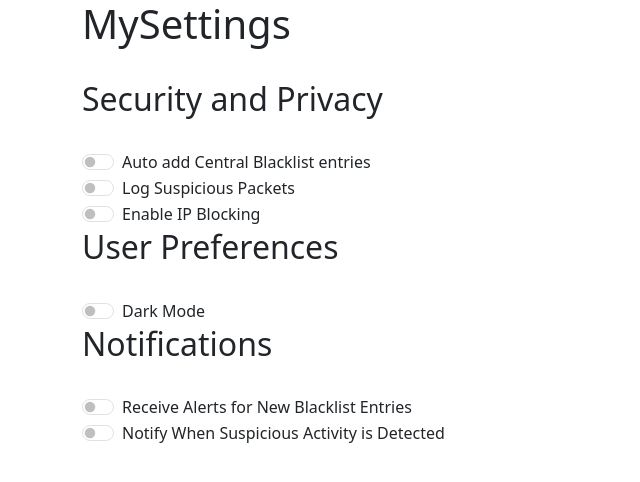
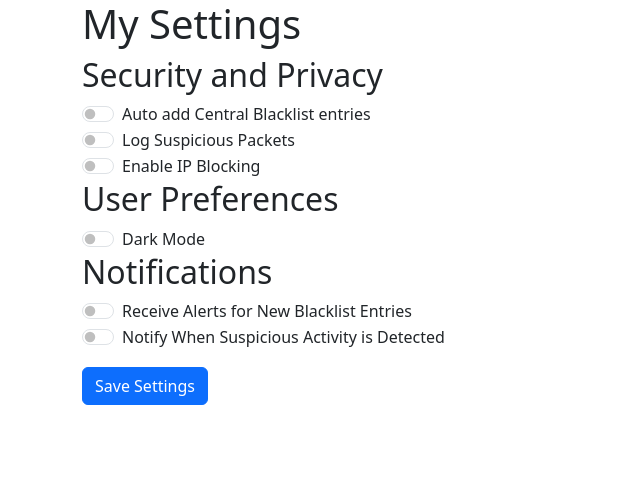
Before and after one commit to Gustav2/NetSparrow, a Django app: page /mysettings/ in a window 1280 px wide. Shown: the top 482 px of the page, without its empty margins (0-640 px from the left). Run offline with Django 4.2, Linux system fonts and the light colour scheme; the visitor is signed in with stand-in values (Sample User, id 1); data comes from the database, SQL or seed files in the repository.

Commit message:
fiks to mysettings

```diff
--- a/central_server/app/website/templates/mysettings.html
+++ b/central_server/app/website/templates/mysettings.html
@@ -2,77 +2,44 @@
 
 {% block content %}
 <div class="col-md-6 offset-md-3">
-    <h1>MySettings</h1>
-    <br/>
-
+    <h1>My Settings</h1>
+    <form id="settingsForm">
         <h2>Security and Privacy</h2>
-    <br/>
         <div class="form-check form-switch">
-        <input
-            class="form-check-input"
-            type="checkbox"
-            role="switch"
-            id="autoAddBlacklist"
-            {% if settings.auto_add_blacklist %}checked{% endif %}>
+            <input class="form-check-input" type="checkbox" id="autoAddBlacklist" {% if settings.auto_add_blacklist %}checked{% endif %}>
             <label class="form-check-label" for="autoAddBlacklist">Auto add Central Blacklist entries</label>
         </div>
         <div class="form-check form-switch">
-        <input
-            class="form-check-input"
-            type="checkbox"
-            role="switch"
-            id="logSuspiciousPackets"
-            {% if settings.log_suspicious_packets %}checked{% endif %}>
+            <input class="form-check-input" type="checkbox" id="logSuspiciousPackets" {% if settings.log_suspicious_packets %}checked{% endif %}>
             <label class="form-check-label" for="logSuspiciousPackets">Log Suspicious Packets</label>
         </div>
         <div class="form-check form-switch">
-        <input
-            class="form-check-input"
-            type="checkbox"
-            role="switch"
-            id="enableIpBlocking"
-            {% if settings.enable_ip_blocking %}checked{% endif %}>
+            <input class="form-check-input" type="checkbox" id="enableIpBlocking" {% if settings.enable_ip_blocking %}checked{% endif %}>
             <label class="form-check-label" for="enableIpBlocking">Enable IP Blocking</label>
         </div>
 
         <h2>User Preferences</h2>
-    <br/>
         <div class="form-check form-switch">
-        <input
-            class="form-check-input"
-            type="checkbox"
-            role="switch"
-            id="darkMode"
-            {% if settings.dark_mode %}checked{% endif %}>
+            <input class="form-check-input" type="checkbox" id="darkMode" {% if settings.dark_mode %}checked{% endif %}>
             <label class="form-check-label" for="darkMode">Dark Mode</label>
         </div>
 
         <h2>Notifications</h2>
-    <br/>
         <div class="form-check form-switch">
-        <input
-            class="form-check-input"
-            type="checkbox"
-            role="switch"
-            id="notifyBlacklistUpdates"
-            {% if settings.notify_blacklist_updates %}checked{% endif %}>
+            <input class="form-check-input" type="checkbox" id="notifyBlacklistUpdates" {% if settings.notify_blacklist_updates %}checked{% endif %}>
             <label class="form-check-label" for="notifyBlacklistUpdates">Receive Alerts for New Blacklist Entries</label>
         </div>
         <div class="form-check form-switch">
-        <input
-            class="form-check-input"
-            type="checkbox"
-            role="switch"
-            id="notifySuspiciousActivity"
-            {% if settings.notify_suspicious_activity %}checked{% endif %}>
+            <input class="form-check-input" type="checkbox" id="notifySuspiciousActivity" {% if settings.notify_suspicious_activity %}checked{% endif %}>
             <label class="form-check-label" for="notifySuspiciousActivity">Notify When Suspicious Activity is Detected</label>
         </div>
+        <button type="button" id="saveSettings" class="btn btn-primary mt-3">Save Settings</button>
+    </form>
 </div>
 {% endblock %}
 
 <script>
-    document.querySelectorAll('.form-check-input').forEach(toggle => {
-        toggle.addEventListener('change', () => {
+document.getElementById('saveSettings').addEventListener('click', () => {
     const settings = {
         auto_add_blacklist: document.getElementById('autoAddBlacklist').checked,
         log_suspicious_packets: document.getElementById('logSuspiciousPackets').checked,
@@ -91,10 +58,7 @@
         body: JSON.stringify(settings)
     })
     .then(response => response.json())
-            .then(data => {
-                console.log(data.message || data.error);
-            })
-            .catch(error => console.error('Error:', error));
-        });
+    .then(data => alert(data.message || data.error))
+    .catch(error => alert('Error: ' + error.message));
 });
 </script>
--- a/central_server/app/website/views.py
+++ b/central_server/app/website/views.py
@@ -66,10 +66,8 @@ def myblacklist_view(request):
 def mysettings(request):
     if request.user.is_authenticated:
         settings, created = MySettings.objects.get_or_create(user=request.user)
-
         return render(request, 'mysettings.html', {'settings': settings})
-    else:
-        return redirect('login')
+    return redirect('login')
 
 
 def add_to_my_blacklist(request, blacklist_id):
@@ -291,8 +289,8 @@ def settings_remove_from_myblacklist(request):
 @permission_classes([IsAuthenticated])
 def update_settings(request):
     if request.method == 'POST':
-        data = json.loads(request.body)
-        settings, created = MySettings.objects.get_or_create(user=request.user)
+        data = request.data
+        settings, _ = MySettings.objects.get_or_create(user=request.user)
 
         settings.auto_add_blacklist = data.get('auto_add_blacklist', settings.auto_add_blacklist)
         settings.log_suspicious_packets = data.get('log_suspicious_packets', settings.log_suspicious_packets)
@@ -302,7 +300,6 @@ def update_settings(request):
         settings.notify_suspicious_activity = data.get('notify_suspicious_activity', settings.notify_suspicious_activity)
 
         settings.save()
-
         return JsonResponse({'message': 'Settings updated successfully!'}, status=200)
 
     return JsonResponse({'error': 'POST request required.'}, status=405)
```
Lines whose indentation alone changed are shown as unchanged.
